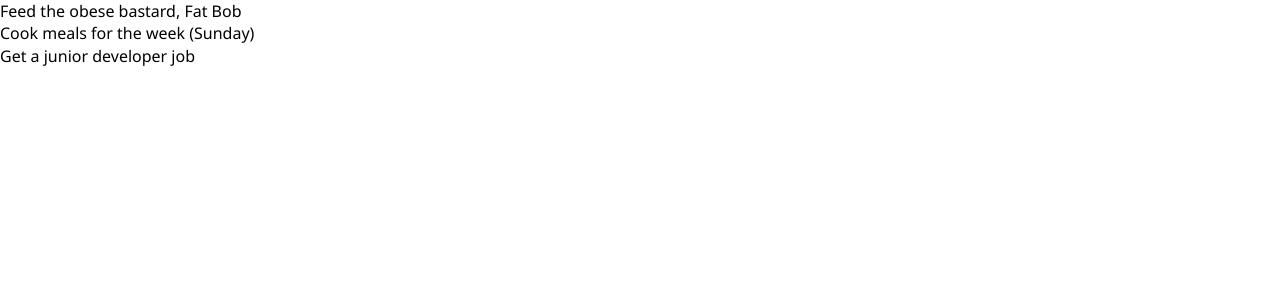
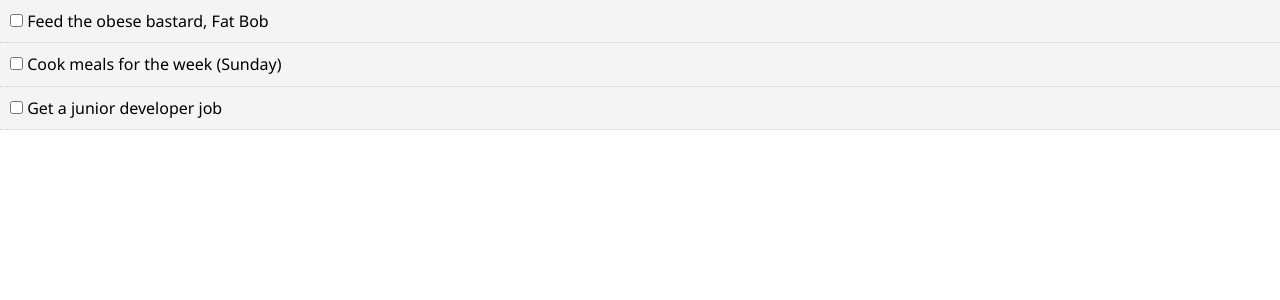
Before and after one commit to sethnejame/react_todo, a React (Create React App) app: page / in a window 1280 px wide. Shown: the top 300 px of the page. Built offline with nearby package versions, Linux system fonts and the light colour scheme.

Commit message:
Adding working checkboxes & styling

```diff
--- a/src/App.js
+++ b/src/App.js
@@ -23,11 +23,20 @@
       }
     ]
   }
+
+  markComplete = (id) => {
+    this.setState({ todos: this.state.todos.map(todo => {
+      if(todo.id == id) {
+        todo.completed = !todo.completed
+      }
+      return todo;
+    })});
+  }
+
   render() {
-    console.log(this.state.todos)
     return (
       <div className="App">
-        <Todos todos={this.state.todos} />
+        <Todos todos={this.state.todos} markComplete={this.markComplete} />
       </div>
     );
   }
--- a/src/components/TodoItem.js
+++ b/src/components/TodoItem.js
@@ -1,13 +1,33 @@
-import React, { Component } from 'react'
+import React, { Component } from 'react';
+import PropTypes from 'prop-types';
 
 export class TodoItem extends Component {
+    getStyle = () => {
+        return {
+            background: '#f4f4f4',
+            padding: '10px',
+            borderBottom: '1px #ccc dotted',
+            textDecoration: this.props.todo.completed ?
+                'line-through' : 'none'
+        }
+    }
+
     render() {
+        const { id, title } = this.props.todo;
         return (
-            <div>
-                <p>{ this.props.todo.title }</p>
+            <div style={this.getStyle()}>
+                <p>
+                    <input type="checkbox" onChange={this.props.markComplete.bind
+                        (this, id)} /> {' '}
+                    {title}</p>
             </div>
         )
     }
 }
 
+// PropTypes
+TodoItem.propTypes = {
+    todo: PropTypes.object.isRequired
+}
+
 export default TodoItem
--- a/src/components/Todos.js
+++ b/src/components/Todos.js
@@ -1,12 +1,20 @@
 import React, { Component } from 'react';
 import TodoItem from './TodoItem';
+import PropTypes from 'prop-types';
 
 class Todos extends Component {
   render() {
     return this.props.todos.map((listItem) => (
-      <TodoItem todo={listItem}/>
+      <TodoItem key={listItem.id} todo={listItem} markComplete=
+        {this.props.markComplete} />
     ));
   }
 }
 
+
+// PropTypes
+Todos.propTypes = {
+  todos: PropTypes.array.isRequired
+}
+
 export default Todos;
```
